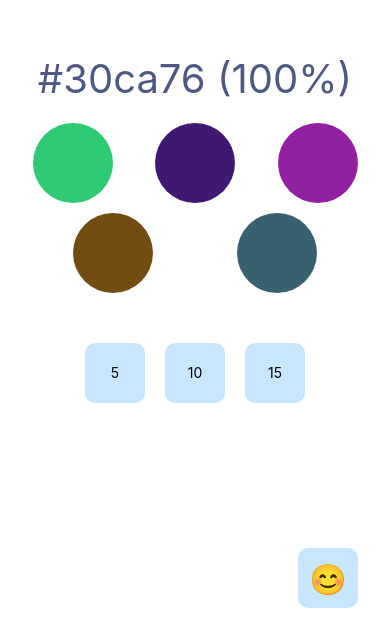
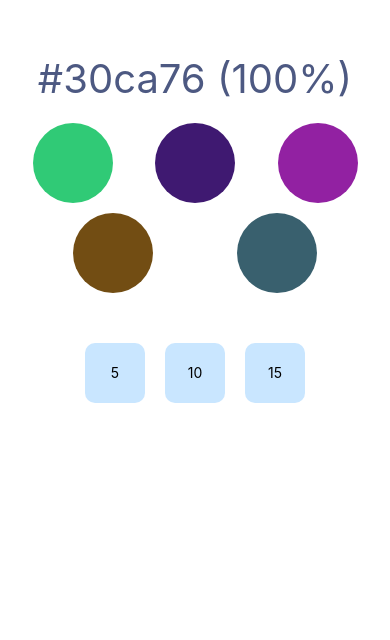
Before and after one commit to WhatTheHexdec/whatthehex, a React Native app: screen / in a window 390 px wide. Shown: the part 204-844 px from the top of the page. Built offline with nearby package versions, Linux system fonts and the light colour scheme.

Commit message:
added swipe action to change game mode

```diff
--- a/App.js
+++ b/App.js
@@ -5,10 +5,30 @@ import GuessTheCode from "./components/guessTheCode";
 
 export default function App() {
   const [which, setWhich] = useState("bubbles");
+  const [y, setY] = useState(Infinity);
+
+  const handleTouchStart = (e) => {
+    setY(e.nativeEvent.pageY);
+  };
+
+  const handleTouchEnd = (e) => {
+    const delta = y - e.nativeEvent.pageY;
+    if (Math.abs(delta) < 2) return;
+    if (delta > 0) {
+      setWhich("");
+    } else if (delta < 0) {
+      setWhich("bubbles");
+    }
+  };
+
   return (
-    <View style={{ flex: 1 }}>
+    <View
+      style={{ flex: 1 }}
+      onTouchStart={handleTouchStart}
+      onTouchEnd={handleTouchEnd}
+    >
       {which === "bubbles" ? <Bubbles /> : <GuessTheCode />}
-      <Pressable
+      {/*<Pressable
         style={{
           position: "absolute",
           bottom: 32,
@@ -38,7 +58,7 @@ export default function App() {
         >
           😊
         </Text>
-      </Pressable>
+        </Pressable>*/}
     </View>
   );
 }
--- a/components/bubbles.js
+++ b/components/bubbles.js
@@ -44,7 +44,7 @@ const stylesheet = StyleSheet.create({
   blobs: {
     flexDirection: "row",
     flexWrap: "wrap",
-    justifyContent: "space-evenly"
+    justifyContent: "space-evenly",
   },
 });
 
@@ -54,6 +54,7 @@ export default function () {
   const [blobs, generateBlobs] = useGenerateBlobs(color);
   const [colorsGiven, setColorsGiven] = useState(1);
   const [colorsGuessed, setColorsGuessed] = useState(1);
+  // const [y, setY] = useState(Infinity);
 
   const handlePress = (blob) => {
     setColorsGuessed((previous) => previous + 1);
```
